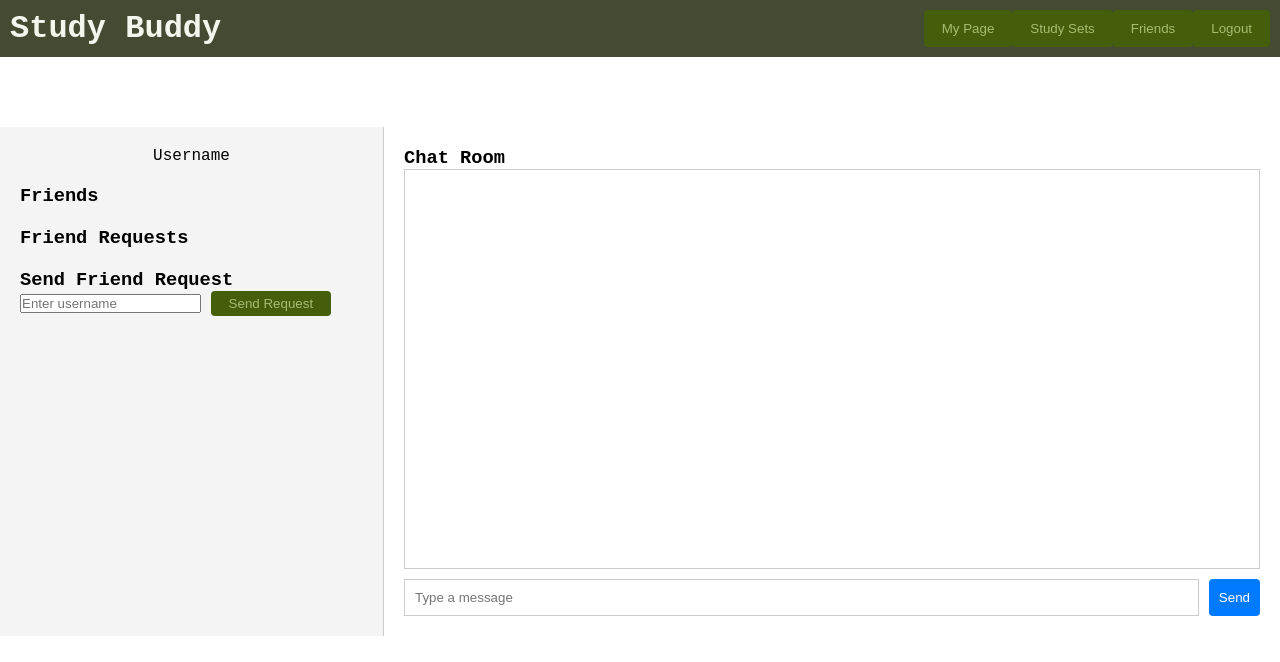
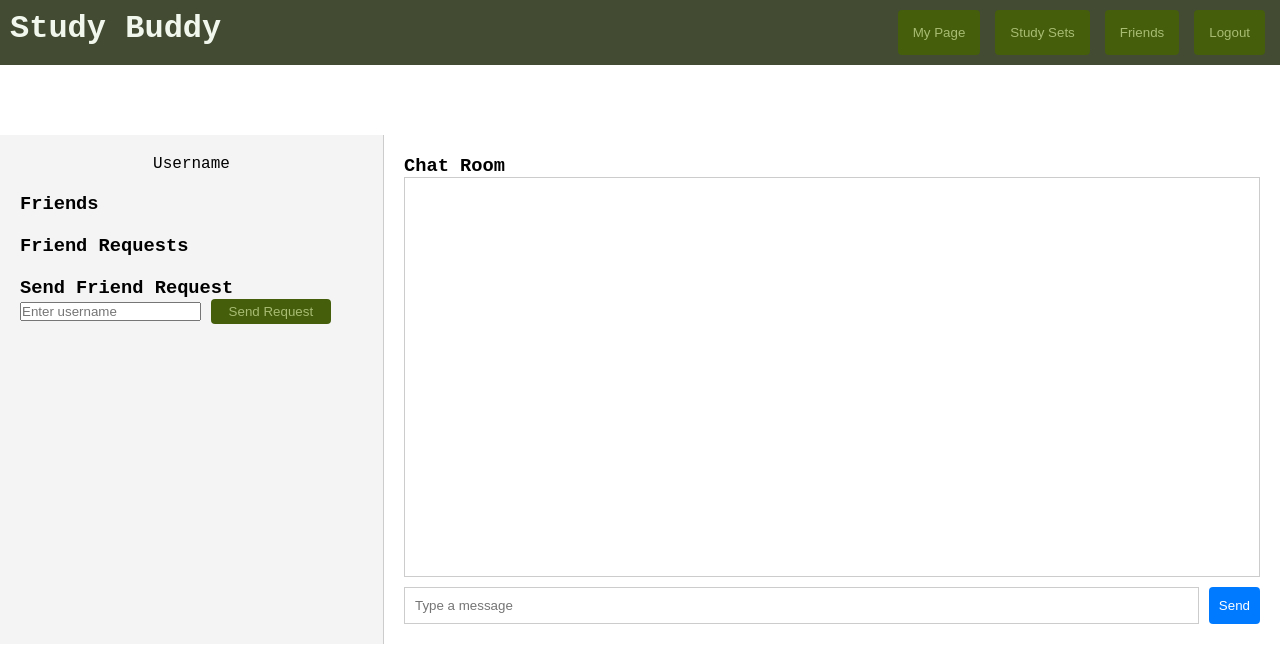
Before and after one commit to vyvyvyThao/Study-Buddy, a website: page app/public/friends/index.html in a window 1280 px wide. Drawn offline with Linux system fonts and the light colour scheme; no server answers.

Commit message:
more consistent navbar styling

```diff
--- a/app/public/my-page/my-page.css
+++ b/app/public/my-page/my-page.css
@@ -10,16 +10,6 @@ body, html {
     background-position: center;
     background-repeat: no-repeat;
 }
-
-/* .navbar {
-    display: flex;
-    justify-content: space-between;
-    padding: 10px;
-    background-color: #434B32;
-    color: #F1F7ED;
-    z-index: 1000;
-    position: relative;
-} */
 
 .sidebar {
     width: 250px;
@@ -120,24 +110,3 @@ button:hover {
   margin-right: 5px;
   align-self: center;
 }
-
-#studysets {
-  padding: 15px;
-  margin-left: 10px;
-  margin-right: 5px;
-  align-self: center;
-}
-
-#friends {
-  padding: 15px;
-  margin-left: 10px;
-  margin-right: 5px;
-  align-self: center;
-}
-
-#logout {
-  padding: 15px;
-  margin-left: 10px;
-  margin-right: 5px;
-  align-self: center;
-}
--- a/app/public/navbar.css
+++ b/app/public/navbar.css
@@ -28,3 +28,31 @@ button:hover {
 body {
     font-family:'Courier New', Courier, monospace;
 }
+
+#mypage {
+    padding: 15px;
+    margin-left: 10px;
+    margin-right: 5px;
+    align-self: center;
+}
+
+#studysets {
+  padding: 15px;
+  margin-left: 10px;
+  margin-right: 5px;
+  align-self: center;
+}
+
+#friends {
+  padding: 15px;
+  margin-left: 10px;
+  margin-right: 5px;
+  align-self: center;
+}
+
+#logout {
+  padding: 15px;
+  margin-left: 10px;
+  margin-right: 5px;
+  align-self: center;
+}
```
Also changed, not shown: app/public/study-sets/study-sets.js (+0 -24 lines), app/public/friends/index.html (renamed from app/public/friends/friends.html).
